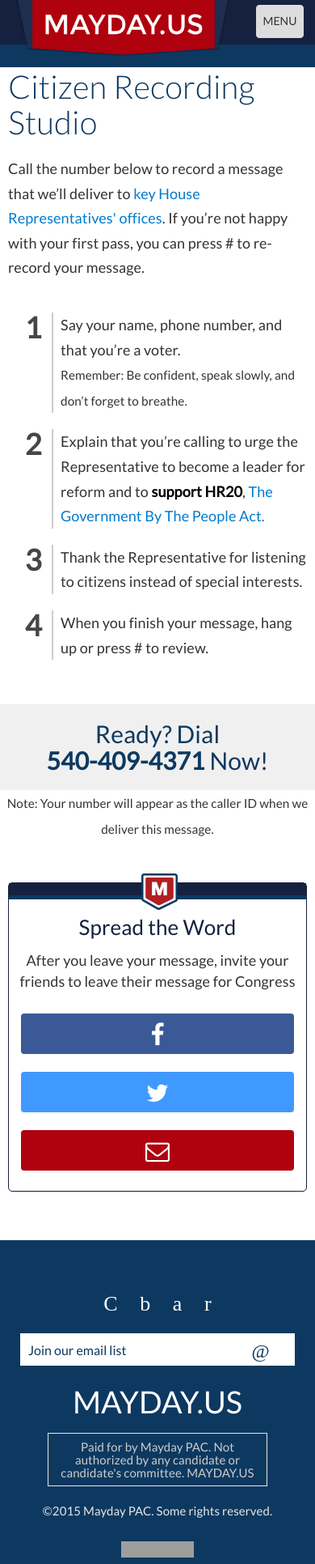
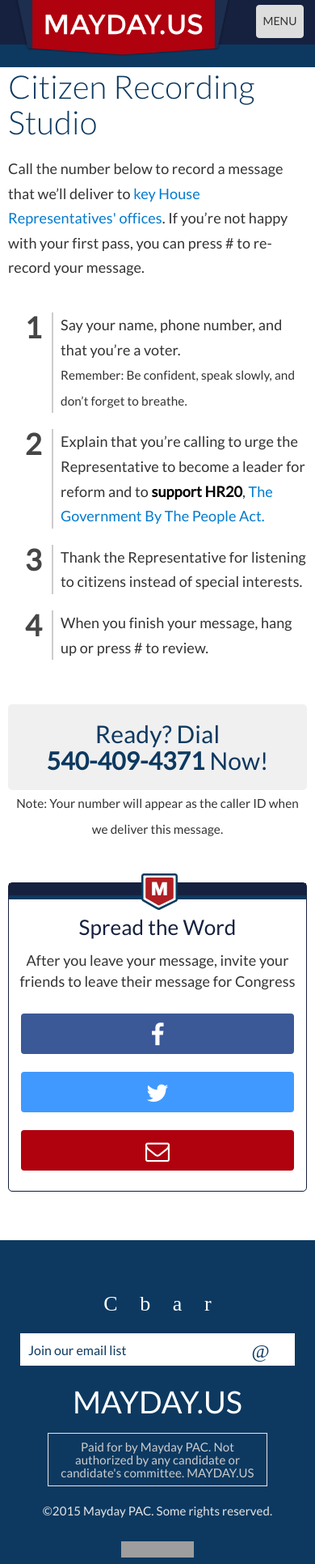
Before and after one commit to MayOneUS/mayday-2.0-frontend, a Jekyll site: the page built from campaigns/20150601_record.html, in a window 390 px wide. Shown: the whole page at 81% size. Built offline with Jekyll 4.4.1, drawn with Linux system fonts in a browser that asks for light colours; nearby versions of some CDN libraries; some web fonts are replaced; grey boxes are pictures that could not be loaded.

Commit message:
Mobile optimizations

```diff
--- a/_sass/_record.scss
+++ b/_sass/_record.scss
@@ -20,11 +20,6 @@
     strong{
       color: #000;
     }
-    margin-bottom: 30px;
-    margin-top: 30px;
-  }
-
-  .content-block .strong{
   }
 
   .panel {
--- a/campaigns/20150601_record.html
+++ b/campaigns/20150601_record.html
@@ -33,8 +33,8 @@
         </ol>
       </div>
 
-      <div class="row text-center top-spacer-btn cta ">
-        <h2>Ready? Dial <strong>540-409-4371</strong> Now!</h2><br/>
+      <div class="text-center top-spacer-btn cta ">
+        <h2>Ready? Dial <strong>540-409-4371</strong> Now!</h2><br />
         <small>Note: Your number will appear as the caller ID when we deliver this message.</small>
       </div>
     </div>
@@ -52,17 +52,17 @@
         <p>After you leave your message, invite your friends to leave their message for Congress</p>
       </div>
       <div class="row">
-        <div class="col-md-4">
+        <div class="col-md-4 col-sm-4">
           <a href="http://www.facebook.com/sharer.php?u=https://mayday.us/record" target="_blank" class="btn btn-md-wide btn-share-center facebook">
             <span class="text"><i class="fa fa-facebook"></i></span>
           </a>
         </div>
-        <div class="col-md-4">
+        <div class="col-md-4 col-sm-4">
           <a href="https://twitter.com/home?status=Record%20a%20message%20that%20will%20be%20delivered%20to%20key%20Congress%20members%20to%20reform%20campaign%20funding.%20mayday.us%2Frecord%20%40maydayus%20%23Leader4Reform" target="_blank" class="btn btn-md-wide btn-share-center twitter">
             <span class="text"><i class="fa fa-twitter"></i></span>
           </a>
         </div>
-        <div class="col-md-4">
+        <div class="col-md-4 col-sm-4">
           <a href="mailto:?Subject=Send%20Congress%20a%20voice%20message&body=Hey%2C%20check%20it%20out!%20You%20can%20record%20a%20simple%20message%20that%20MAYDAY%20will%20deliver%20to%20key%20Congressional%20offices%20to%20reform%20the%20way%20campaigns%20are%20funded.%20It%20takes%201%20minute--thanks%20in%20advance!%20https%3A%2F%2Fmayday.us%2Frecord%2F" class="btn btn-md-wide btn-share-center">
             <span class="text"><i class="fa fa-envelope-o"></i></span>
           </a>
```
